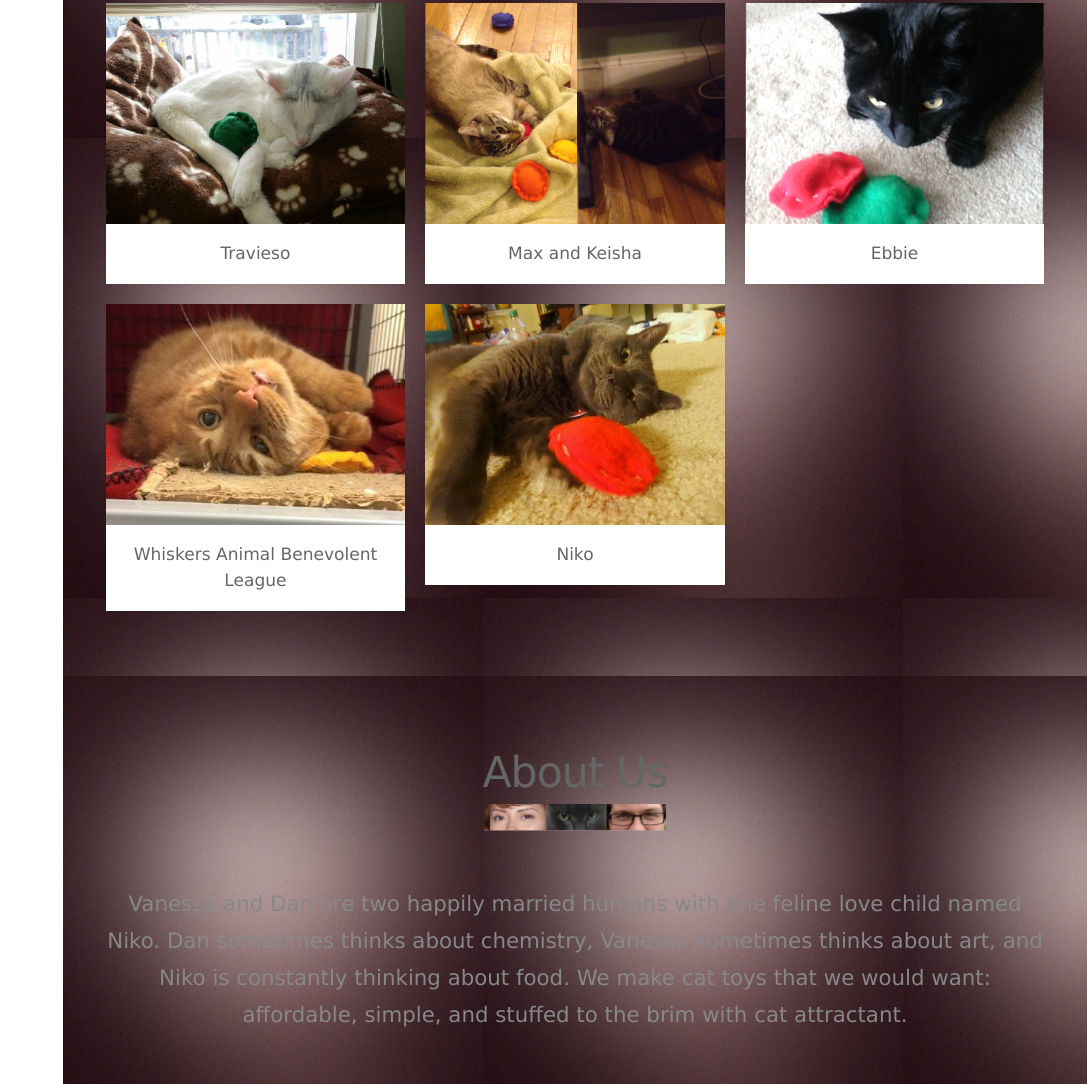
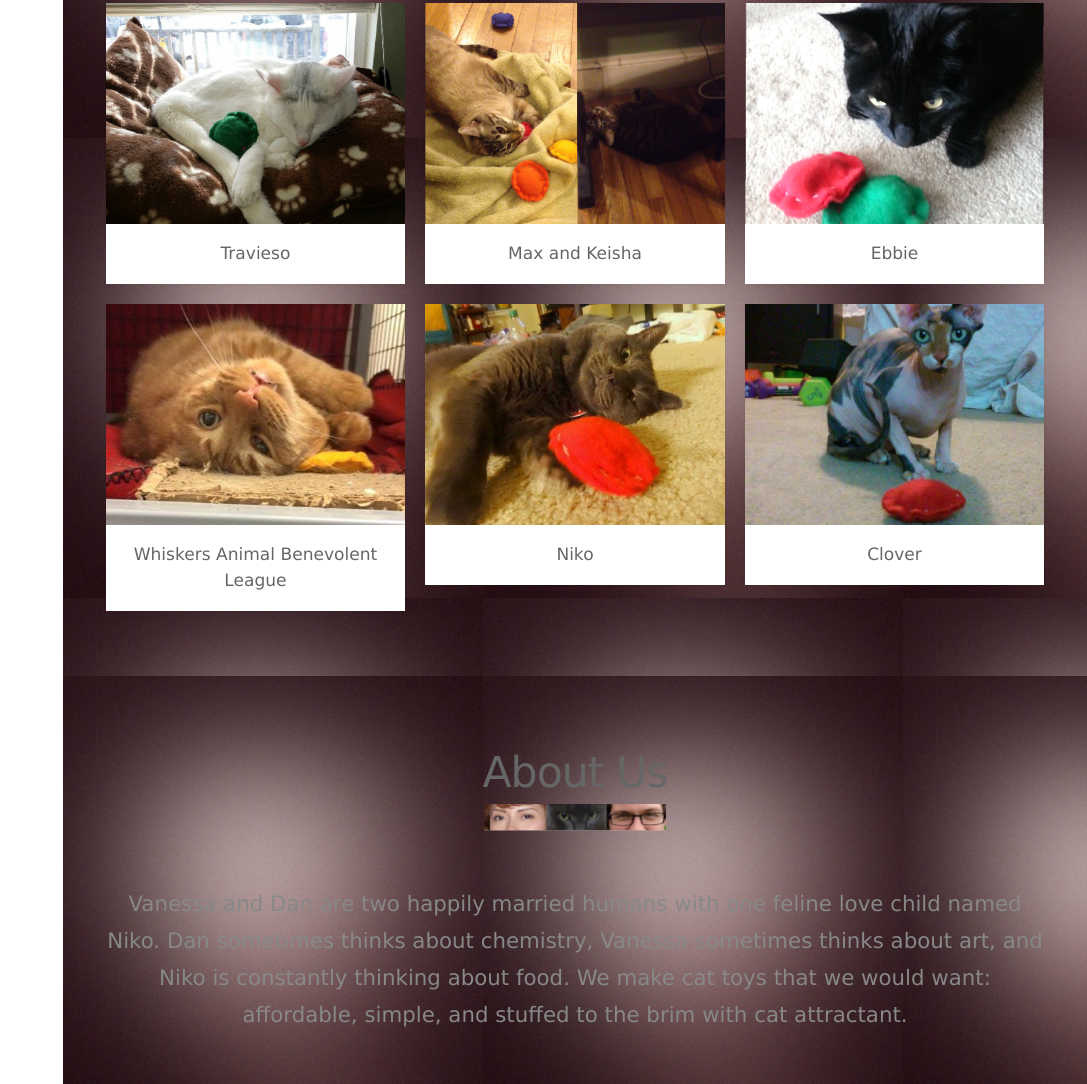
Before and after one commit to damngram/ske, a plain HTML site: page index.html in a window 1280 px wide. Shown: the part 3102-4186 px from the top of the page, without its empty margins (193-1280 px from the left). Drawn offline with Linux system fonts and the light colour scheme; files whose address does not match are found by name.

Commit message:
added Clover to Customer section

```diff
--- a/index.html
+++ b/index.html
@@ -222,6 +222,15 @@
                                                                                 </header>
                                                                         </article>
                                                                 </div>
+                                                                <div class="4u">
+                                                                        <article class="item">
+                                                                               <a href="http://www.youtube.com/watch?v=7aInUJTZwGE" class="image fit"><img src="images/CloverVR.png" alt="" /></a>
+                                                                                <header>
+                                                                                        <h3>Clover</h3>
+                                                                                </header>
+                                                                        </article>
+                                                                </div>
+
 
 
 
```
Also changed, not shown: images/CloverVR.png (added).
